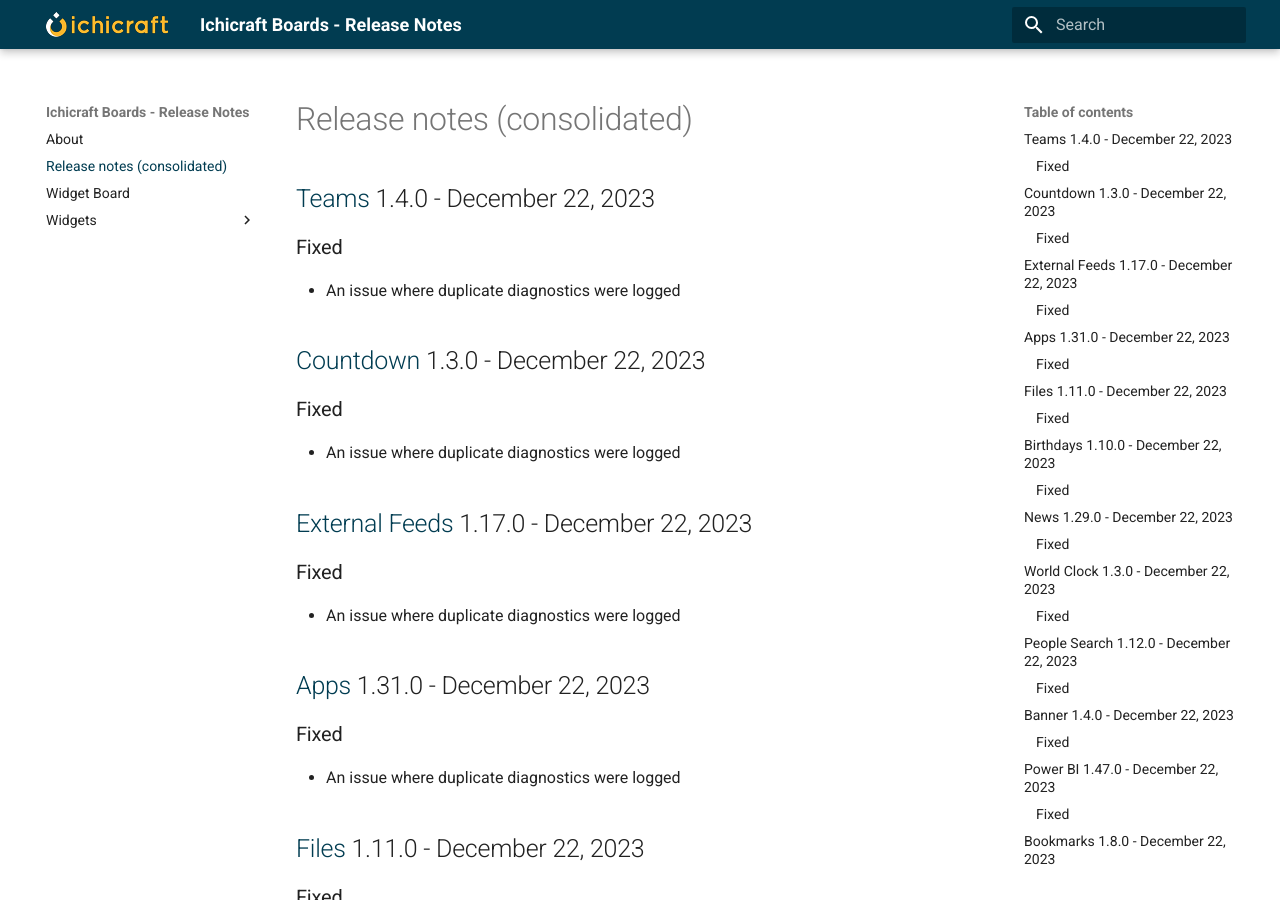
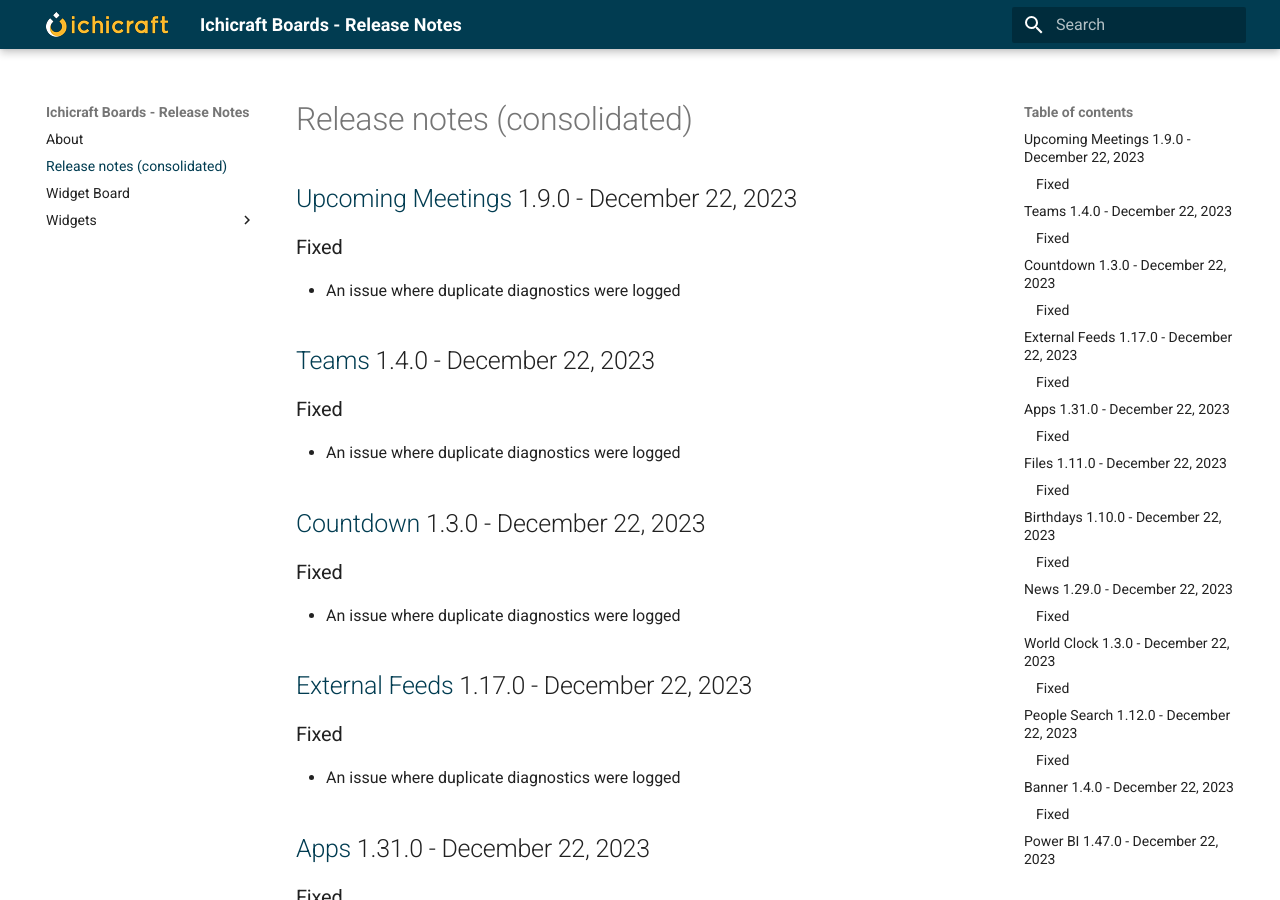
Before and after one commit to ichicraft/widgets-docs, an MkDocs documentation site: the page built from docs/Release-notes-(consolidated).md, in a window 1280 px wide and 900 px high. Built offline with MkDocs 1.6.1 and Material for MkDocs 9.7.7, drawn with Linux system fonts in a browser that asks for light colours.

Commit message:
Release notes updated by BuildService

```diff
--- a/docs/Release-notes-(consolidated).md
+++ b/docs/Release-notes-(consolidated).md
@@ -1,3 +1,8 @@
+## [Upcoming Meetings](./Widgets/Upcoming Meetings.md) 1.9.0 - December 22, 2023
+
+### Fixed
+- An issue where duplicate diagnostics were logged
+
 ## [Teams](./Widgets/Teams.md) 1.4.0 - December 22, 2023
 
 ### Fixed
```
Also changed, not shown: docs/Widgets/Upcoming Meetings.md (+5 -0 lines).
